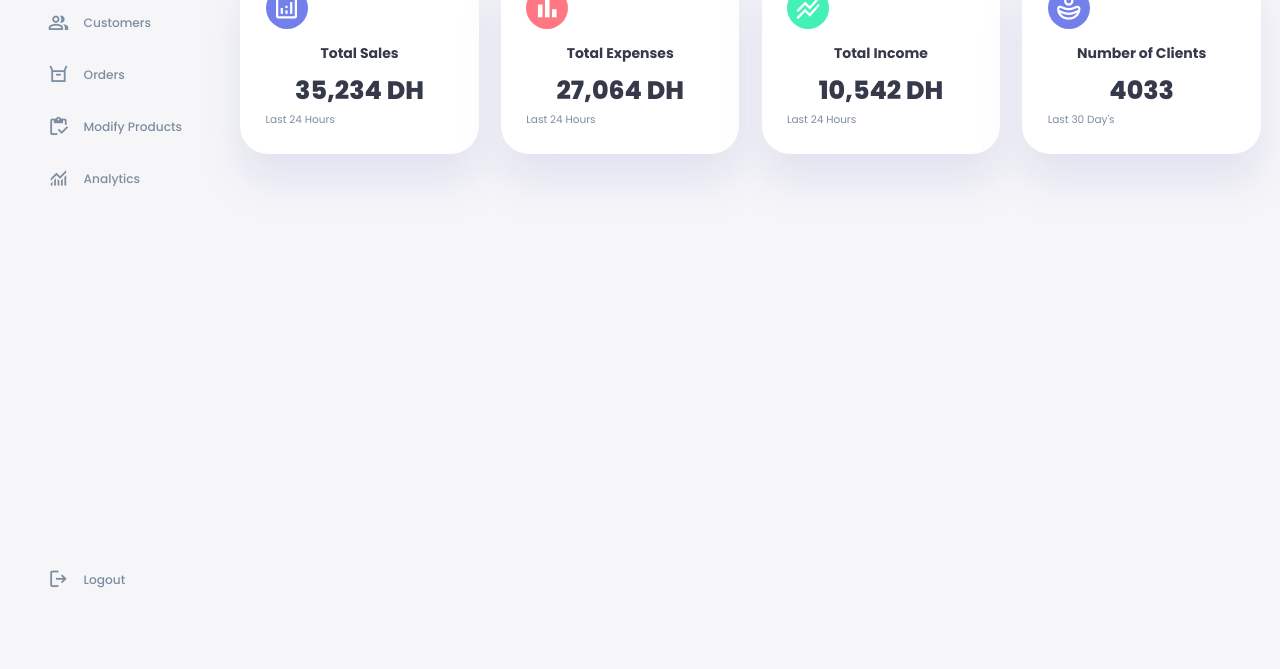
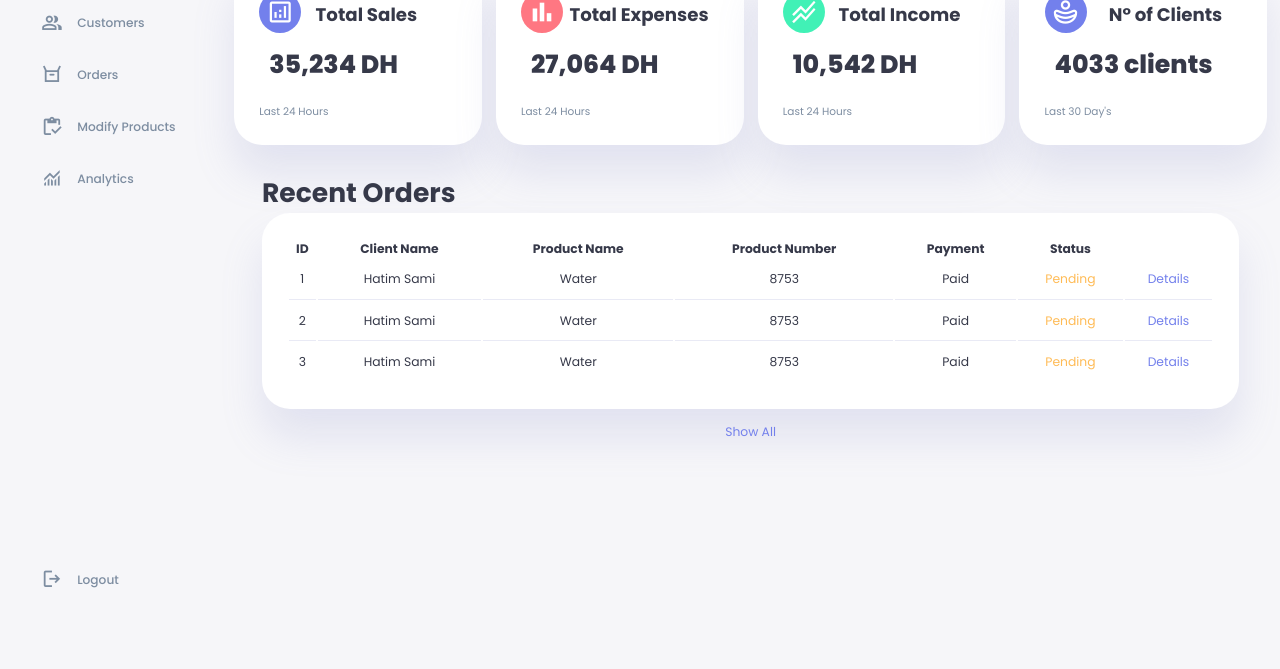
Before and after one commit to hsami7/shop_website, a plain HTML site: page shop-frontend/admin.html in a window 1280 px wide. Shown: the part 156-825 px from the top of the page. Before the commit the page ends 800 px from the top, so only its background shows below. Drawn offline with nearby package versions, Linux system fonts and the light colour scheme.

Commit message:
add Recent Orders table

```diff
--- a/shop-frontend/admin.html
+++ b/shop-frontend/admin.html
@@ -60,43 +60,103 @@
 
             <div class="insights">
                 <div class="sales">
-                    <span class="material-symbols-outlined">analytics</span>
                     <div class="middle">
-                        <h3>Total Sales</h3>
+                        <div class="top_of_class">
+                            <span class="material-symbols-outlined">analytics</span>
+                            <div class="adjust"><h3>Total Sales</h3></div>
+                        </div>
                         <h1>35,234 DH</h1>
                     </div>
                     <small class="text-muted">Last 24 Hours</small>
                 </div>
         <!-------------------- END OF SALES -------------------->
                 <div class="expenses">
-                    <span class="material-symbols-outlined"> bar_chart</span>
                     <div class="middle">
-                        <h3>Total Expenses</h3>
+                        <div class="top_of_class">
+                            <span class="material-symbols-outlined"> bar_chart</span>
+                            <div class="adjust"><h3>Total Expenses</h3></div>
+                        </div>
                         <h1>27,064 DH</h1>
                     </div>
                     <small class="text-muted">Last 24 Hours</small>
                 </div>
         <!-------------------- END OF EXPENSES -------------------->
                 <div class="income">
-                    <span class="material-symbols-outlined">stacked_line_chart</span>
                     <div class="middle">
-                        <h3>Total Income</h3>
+                        <div class="top_of_class">
+                        <span class="material-symbols-outlined">stacked_line_chart</span>
+                        <div class="adjust"><h3>Total Income</h3></div>
+                        </div>
                         <h1>10,542 DH</h1>
                     </div>
                     <small class="text-muted">Last 24 Hours</small>
                 </div>
         <!-------------------- END OF INCOME -------------------->
                 <div class="num_of_client">
-                    <span class="material-symbols-outlined">stress_management</span>
                     <div class="middle">
-                        <h3>Number of Clients</h3>
-                        <h1>4033</h1>
+                        <div class="top_of_class">
+                        <span class="material-symbols-outlined">stress_management</span>
+                        <div class="adjust"><h3>N° of Clients</h3></div>
+                        </div>
+                        <h1>4033 clients</h1>
                     </div>
                     <small class="text-muted">Last 30 Day's</small>
                 </div>
         <!-------------------- END OF NUM_OF_CLIENT -------------------->
             </div>
+        <!-------------------- END OF INSIGHTS -------------------->
+            <div class="recent-orders">
+                <h2>Recent Orders</h2>
+                <table>
+                    <thead>
+                        <tr>
+                            <th>ID</th>
+                            <th>Client Name</th>
+                            <th>Product Name</th>
+                            <th>Product Number</th>
+                            <th>Payment</th>
+                            <th>Status</th>
+                        </tr>
+                    </thead>
+                    <tbody>
+                        <tr>
+                            <td>1</td>
+                            <td>Hatim Sami</td>
+                            <td>Water</td>
+                            <td>8753</td>
+                            <td>Paid</td>
+                            <td class="warning">Pending</td>
+                            <td class="primary">Details</td>
+                        </tr>
+                        <tr>
+                            <td>2</td>
+                            <td>Hatim Sami</td>
+                            <td>Water</td>
+                            <td>8753</td>
+                            <td>Paid</td>
+                            <td class="warning">Pending</td>
+                            <td class="primary">Details</td>
+                        </tr>
+                        <tr>
+                            <td>3</td>
+                            <td>Hatim Sami</td>
+                            <td>Water</td>
+                            <td>8753</td>
+                            <td>Paid</td>
+                            <td class="warning">Pending</td>
+                            <td class="primary">Details</td>
+                        </tr>
+                    </tbody>
+                </table>
+                <a href="#">Show All</a>
+            </div>
         </main>
+        <!-------------------- END OF MAIN -------------------->
+        <div class="right">
+            <div class="top">
+
+            </div>
+        </div>
     </div>
 </body>
 
--- a/shop-frontend/styles.css
+++ b/shop-frontend/styles.css
@@ -55,7 +55,7 @@ body {
 
 .container {
     display: grid;
-    width: 97%;
+    width: 98%;
     margin: 0 auto;
     gap: 1.8rem;
     grid-template-columns: 14rem auto;
@@ -228,7 +228,7 @@ main .date input[type="date"] {
 main .insights {
     display: grid;
     grid-template-columns: repeat(4, 1fr);
-    gap: 1.6rem;
+    gap: 1.0rem;
 }
 
 main .insights > div {
@@ -263,10 +263,81 @@ main .insights > div.income span {
 main .insights > div .middle {
     display: flex;
     flex-direction: column;
-    align-items: center;
+    align-items: auto;
+
 }
 
 main .insights h3 {
     margin: 1rem 0 0.6rem;
-    font-size: 1rem;
+    font-size: 1.3rem;
 }
+
+main .insights > div .middle h1 {
+    display: flex;
+    flex-direction: column;
+    padding-left: 10px;
+    padding-top: 10px;
+}
+
+.insights > div .top_of_class {
+    display: flex;
+    justify-content: space-between;
+    align-items: center;
+}
+
+.insights .sales .top_of_class .adjust {
+    padding-right: 20%;
+}
+
+.insights .expenses .top_of_class .adjust {
+    padding-right: 5%;
+}
+
+.insights .income .top_of_class .adjust {
+    padding-right: 10%;
+}
+
+.insights .num_of_client .top_of_class .adjust {
+    padding-right: 10%;
+}
+
+main .insights small {
+    margin-top: 1.4rem;
+    display: block  ;
+}
+
+/* ===================== RECENT ORDERS ===================== */
+
+main .recent-orders {
+    margin: 2rem;
+}
+
+main .recent-orders table{
+    background: var(--color-white);
+    width: 100%;
+    border-radius: var(--card-border-radius);
+    padding: var(--card-padding);
+    text-align: center;
+    box-shadow: var(--box-shadow);
+    transition: all 300ms ease;
+}
+
+main .recent-orders table:hover {
+    box-shadow: none;
+}
+
+main table tbody td {
+    height: 2.8rem;
+    border-bottom: 1px solid var(--color-light);
+}
+
+main table tbody tr:last-child td{
+    border: none;
+}
+
+main .recent-orders a {
+    text-align: center;
+    display: block;
+    margin: 1rem auto;
+    color: var(--color-primary);
+}
```
